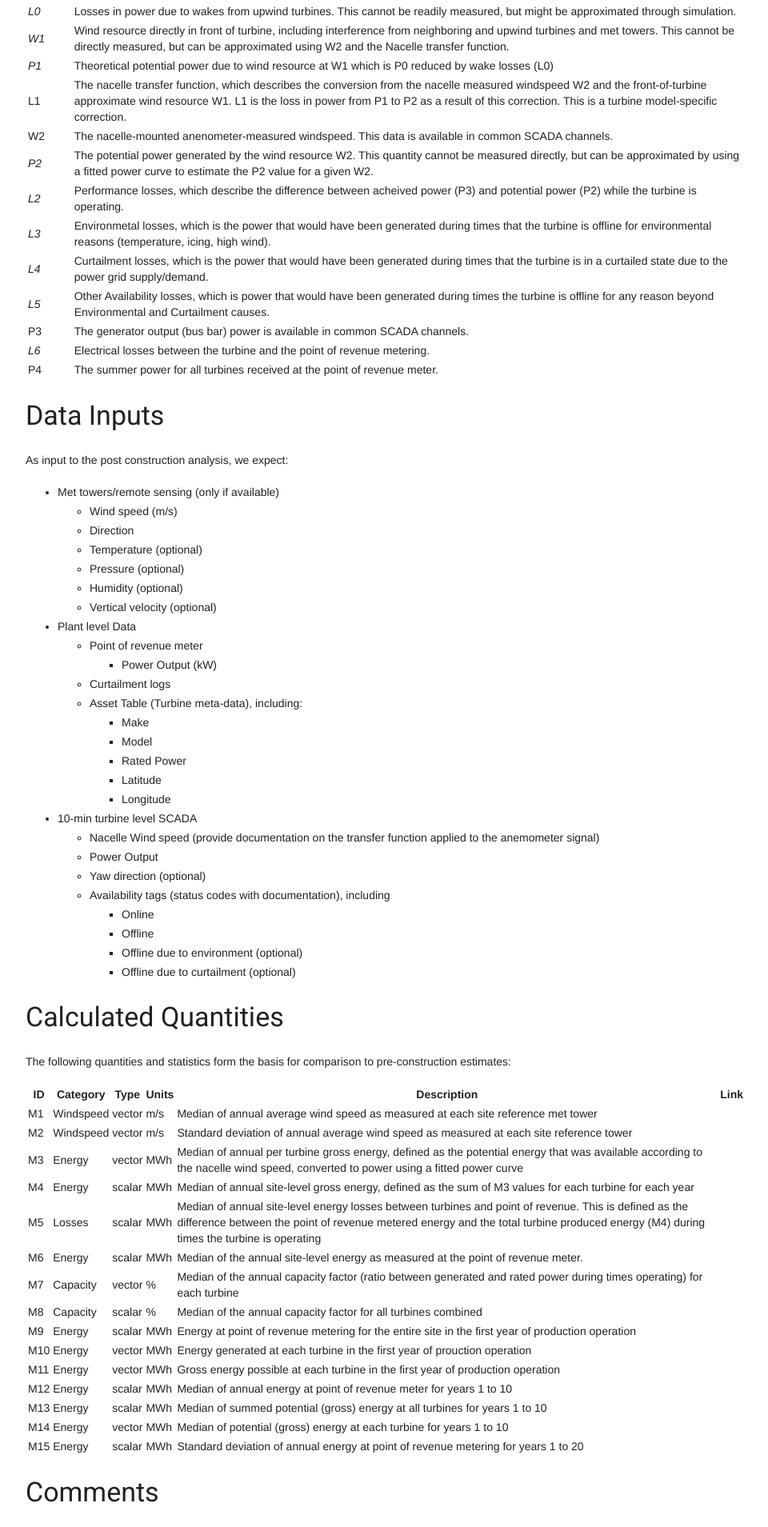
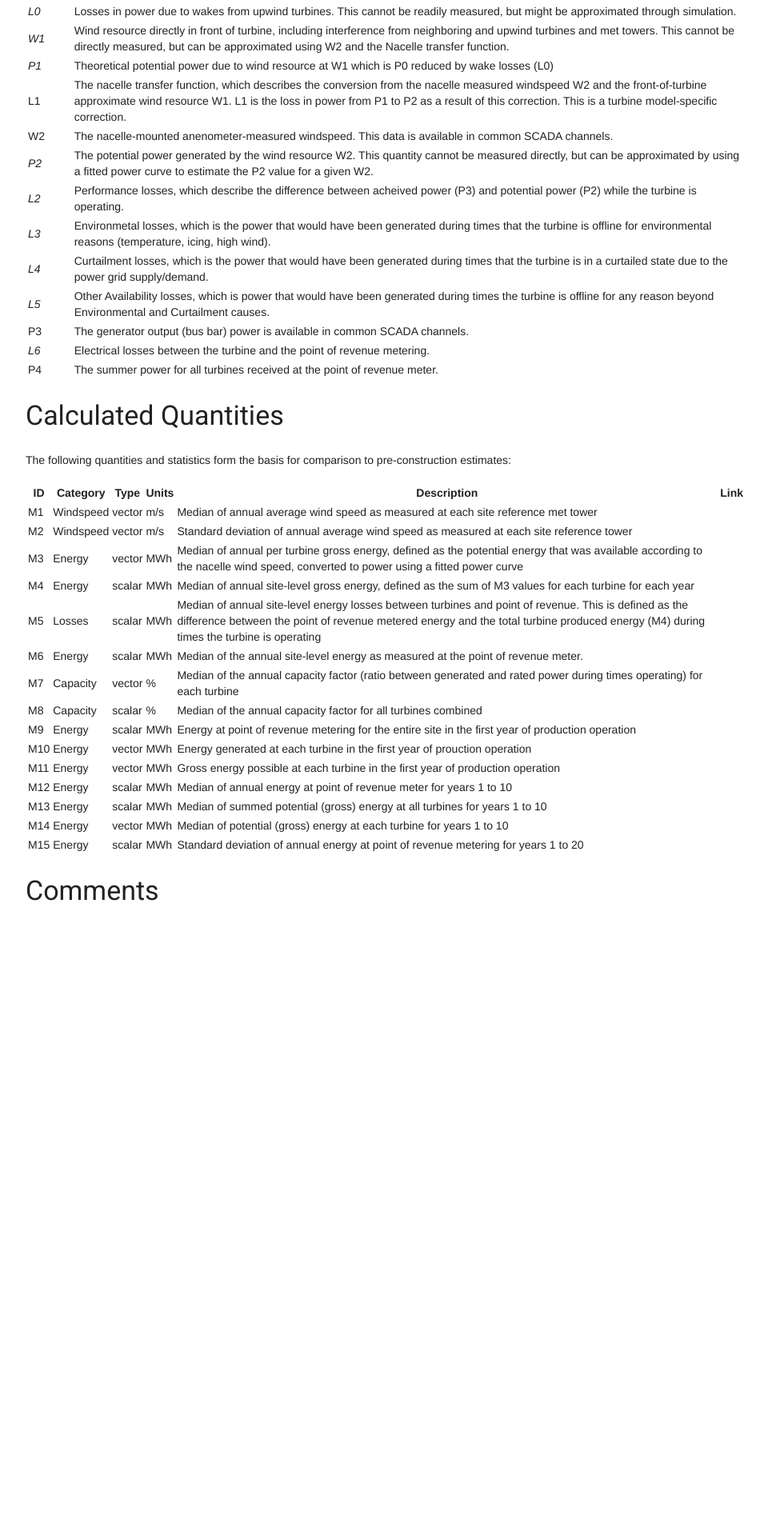
Before and after one commit to NREL/wp3-docs, a Jekyll site: the page built from pages/postconstruction_analysis.md, in a window 1280 px wide. Shown: the part 783-2692 px from the top of the page at 80% size, without its empty margins (158-1118 px from the left). Built offline with Jekyll 4.4.1, drawn with Linux system fonts in a browser that asks for light colours; comment, search, counter and statistics services are not loaded.

Commit message:
Update postconstruction_analysis.md

```diff
--- a/pages/postconstruction_analysis.md
+++ b/pages/postconstruction_analysis.md
@@ -32,39 +32,6 @@ The following schematic provides the working wind/power model which is used in t
 | *L6*     | Electrical losses between the turbine and the point of revenue metering. |
 | P4       | The summer power for all turbines received at the point of revenue meter. |
 
-### Data Inputs
-
-As input to the post construction analysis, we expect:
-
-  * Met towers/remote sensing (only if available)
-    * Wind speed (m/s)
-    * Direction
-    * Temperature (optional)
-    * Pressure (optional)
-    * Humidity (optional)
-    * Vertical velocity (optional)
-  * Plant level Data
-    * Point of revenue meter
-      * Power Output (kW)
-    * Curtailment logs
-    * Asset Table (Turbine meta-data), including:
-      * Make
-      * Model
-      * Rated Power
-      * Latitude
-      * Longitude
-  * 10-min turbine level SCADA
-    * Nacelle Wind speed (provide documentation on the transfer function applied to the anemometer signal)
-    * Power Output
-    * Yaw direction (optional)
-    * Availability tags (status codes with documentation), including
-      * Online
-      * Offline
-      * Offline due to environment (optional)
-      * Offline due to curtailment (optional)
-
-
-
 ### Calculated Quantities
 
 The following quantities and statistics form the basis for comparison to pre-construction estimates:
```
